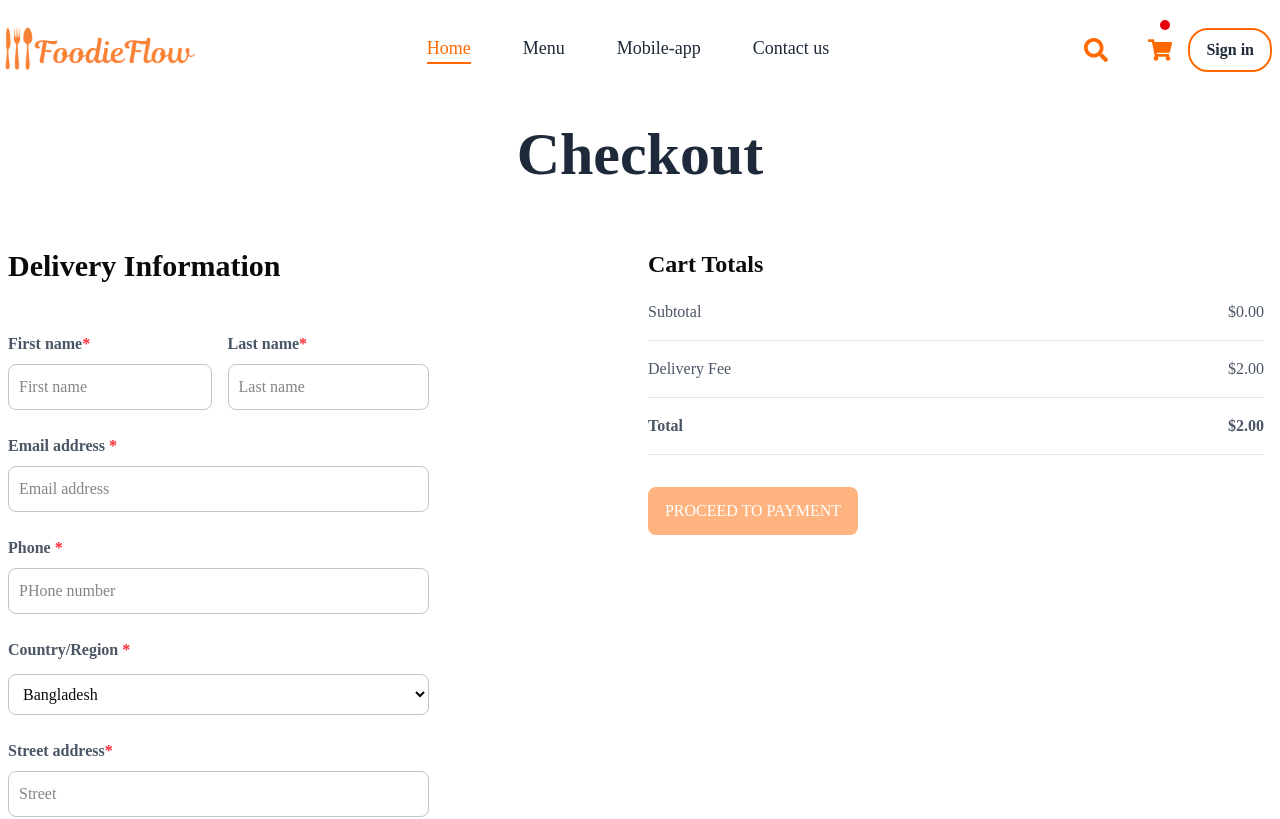
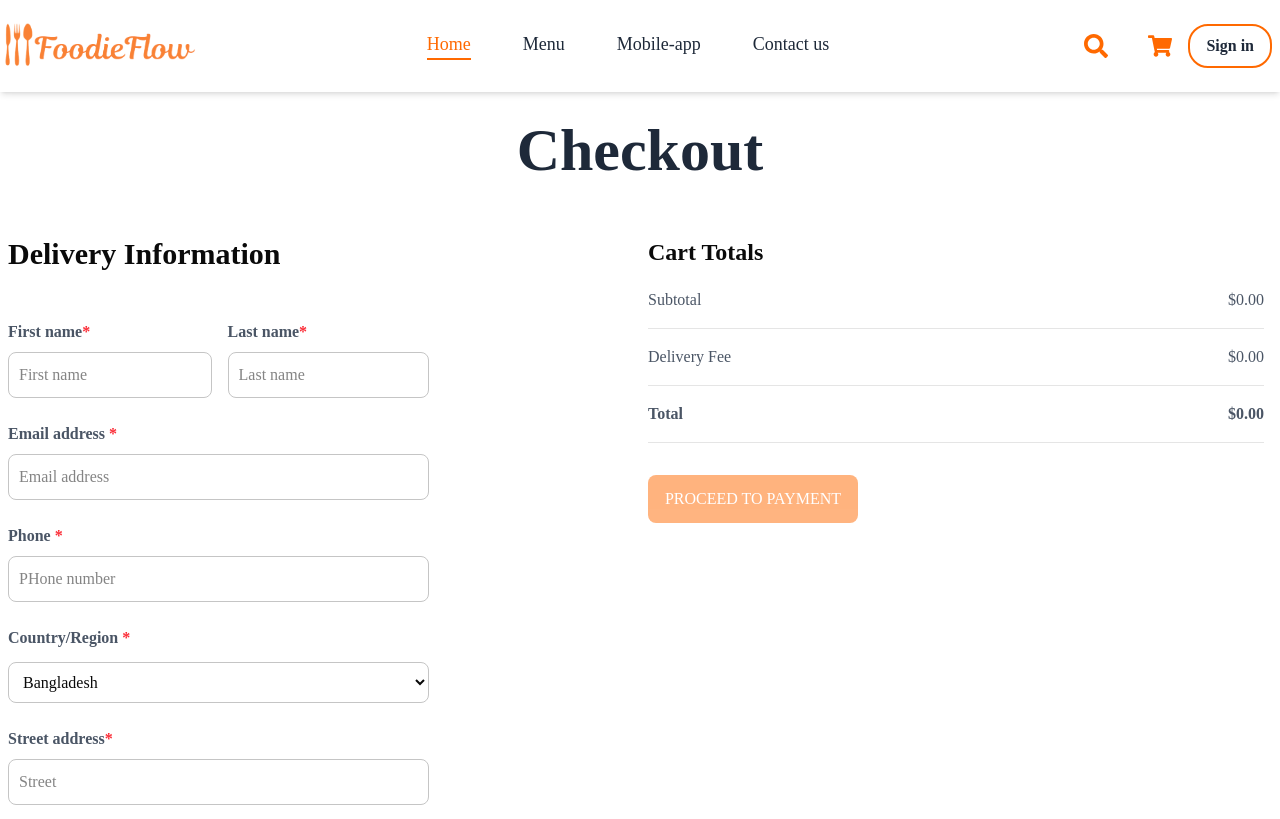
Before and after one commit to rajibdas51/FoodieFlow, a Next.js app in the folder client/: page /checkout in a window 1280 px wide. Shown: the top 819 px of the page. Built offline with nearby package versions, Linux system fonts and the light colour scheme.

Commit message:
update delivery fee

```diff
--- a/client/src/app/cart/page.tsx
+++ b/client/src/app/cart/page.tsx
@@ -97,8 +97,8 @@ const CartPage = () => {
               <hr />
 
               <button
-                className={`text-white bg-orange-500 w-[210px]  py-3 rounded-md cursor-pointer my-4 ${
-                  isEmpty ? 'opacity-50 cursor-not-allowed' : ''
+                className={`text-white bg-orange-500 w-[210px]  py-3 rounded-md  my-4 ${
+                  isEmpty ? 'opacity-50 cursor-not-allowed' : 'cursor-pointer'
                 }`}
                 disabled={isEmpty}
                 onClick={() => router.push('/checkout')}
--- a/client/src/app/checkout/page.tsx
+++ b/client/src/app/checkout/page.tsx
@@ -5,11 +5,11 @@ import React from 'react';
 const CheckoutPage = () => {
   const { subtotal, total, deliveryFee, isEmpty } = useCart();
   return (
-    <div className='mx-auto'>
+    <div className='mx-auto mt-30'>
       <h1 className='text-6xl text-gray-800 font-bold text-center my-6'>
         Checkout
       </h1>
-      <form className='place-order container mx-auto flex flex-col md:flex-row justify-between py-10 px-2'>
+      <form className='place-order container mx-auto flex flex-col md:flex-row justify-between py-8 px-2'>
         <div className='place-order-left w-full md:max-w-1/3'>
           <h2 className='text-3xl font-bold mb-12'>Delivery Information</h2>
           <div className='flex flex-row gap-4'>
--- a/client/src/components/Navbar/Navbar.tsx
+++ b/client/src/components/Navbar/Navbar.tsx
@@ -6,6 +6,7 @@ import { useDispatch } from 'react-redux';
 import { toggleAuthModal } from '@/redux/slices/authSlice';
 import { usePathname, useRouter } from 'next/navigation';
 import { FaSearch, FaShoppingCart } from 'react-icons/fa';
+import { useCart } from '@/hooks/useCart';
 const menuItems = [
   { name: 'Home', url: '/' },
   { name: 'Menu', url: '/menu' },
@@ -15,11 +16,13 @@ const menuItems = [
 
 const Navbar = () => {
   const dispatch = useDispatch();
+
   const [activeMenu, setActiveMenu] = useState('Home');
   const [mobileMenuOpen, setMobileMenuOpen] = useState(false);
   const [isSticky, setIsSticky] = useState(false);
   const router = useRouter();
   const path = usePathname();
+  const { isEmpty } = useCart();
   const ishome = path === '/' ? true : false;
   // Handle scroll event to make navbar sticky
   useEffect(() => {
@@ -47,10 +50,10 @@ const Navbar = () => {
   return (
     <div
       className={`w-full ${
-        isSticky
+        isSticky || !ishome
           ? 'fixed top-0 left-0 right-0 shadow-md z-30 bg-white transition-all '
           : ' '
-      }`}
+      } `}
     >
       <div
         className={`container mx-auto ${
@@ -61,7 +64,7 @@ const Navbar = () => {
       >
         <div
           className={` ${
-            isSticky ? 'py-2' : 'py-5'
+            isSticky ? 'py-2' : 'py-4'
           } flex justify-between items-center`}
         >
           {/* Hamburger menu - only on mobile */}
@@ -168,7 +171,9 @@ const Navbar = () => {
                 onClick={() => router.push('/cart')}
               />
               <div
-                className={`dot absolute min-w-2.5 min-h-2.5 ${
+                className={`${
+                  isEmpty ? 'hidden' : 'inline-block'
+                } dot absolute min-w-2.5 min-h-2.5 ${
                   isSticky ? 'bg-orange-500' : 'bg-red-600'
                 } rounded-md top-[-8px] left-3`}
               ></div>
--- a/client/src/hooks/useCart.ts
+++ b/client/src/hooks/useCart.ts
@@ -6,9 +6,6 @@ import { RootState } from '@/redux/store';
 export const useCart = () => {
   const { cartItems } = useSelector((state: RootState) => state.cart);
   const { foodList } = useSelector((state: RootState) => state.food);
-
-  // delivery fee
-  const DELIVERY_FEE = 2;
 
   // Memoized cart calculations
   const cartDetails = useMemo(() => {
@@ -27,14 +24,18 @@ export const useCart = () => {
       (sum, quantity) => sum + quantity,
       0
     );
-    const total = subtotal + DELIVERY_FEE;
+
+    // Set delivery fee to 0 if cart is empty
+    const deliveryFee = itemCount === 0 ? 0 : 2;
+
+    const total = subtotal + deliveryFee;
 
     return {
       cartProducts,
       subtotal,
       total,
       itemCount,
-      deliveryFee: DELIVERY_FEE,
+      deliveryFee,
       isEmpty: itemCount === 0,
     };
   }, [foodList, cartItems]);
```
